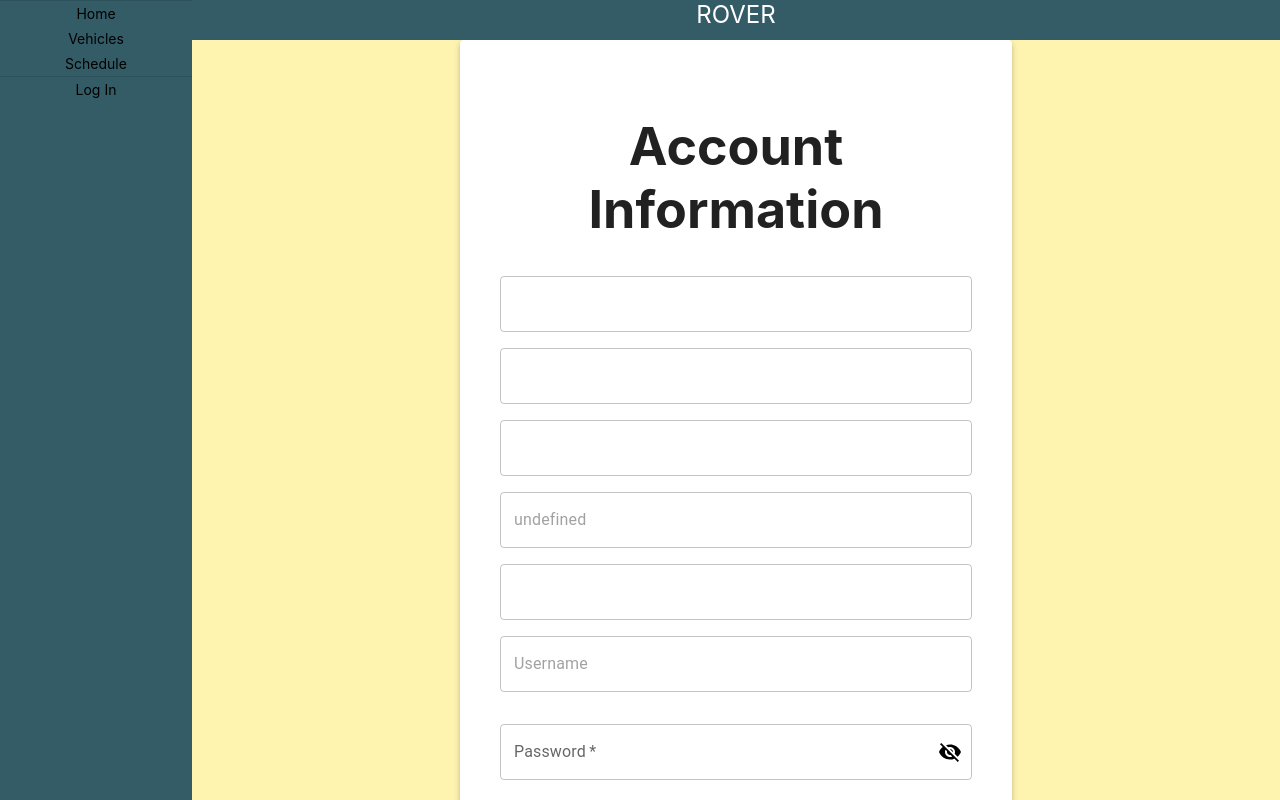
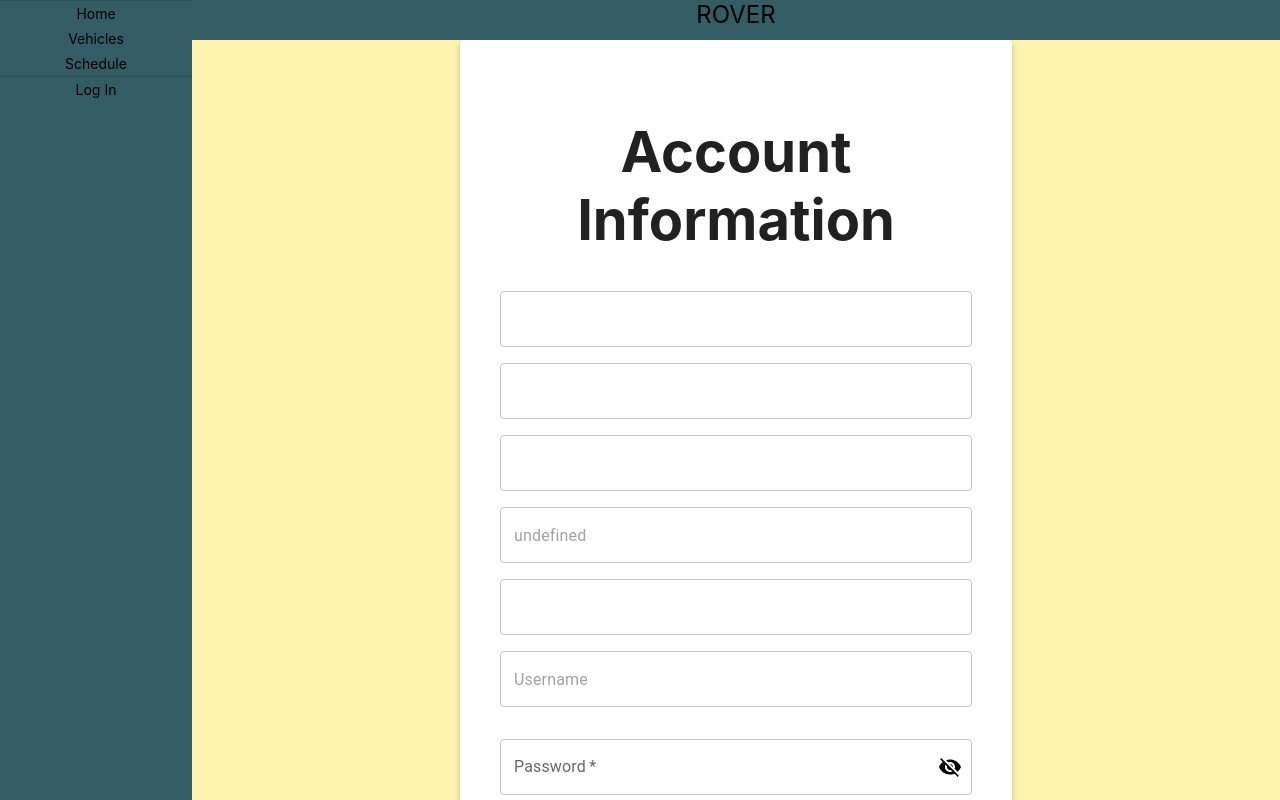
Before and after one commit to awcl/ROVER, a React (Create React App) app in the folder ui/: page /account in a window 1280 px wide. Built offline with nearby package versions, Linux system fonts and the light colour scheme; no server answers.

Commit message:
account mgmt

```diff
--- a/ui/src/App.css
+++ b/ui/src/App.css
@@ -6,8 +6,8 @@
   display: flex;
   flex-direction: column;
   align-items: center; */
-  font-size: calc(10px + 2vmin);
-  color: white;
+  font-size: calc(12px + 2vmin);
+  color: #000000;
 }
 
 .Result-Table,
--- a/ui/src/Views/Account.js
+++ b/ui/src/Views/Account.js
@@ -38,10 +38,12 @@ const Account = () => {
     };
     const handleMemberUpdate = async (e) => {
         e.preventDefault();
+        // console.log(firstName, lastName, rank, email, username, password, organization)
         if (!(/^[0-9]+$/).test(organization)) {
             window.alert(`Your organization entry can only be numeric 🙁`);
         }
         else if (username && password && password === confirmPassword) {
+            // console.log(firstName, lastName, rank, email, username, password, organization)
             try {
                 const response = await fetch(`${API_URL}/member/updatemember/${session.id}`, {
                     method: 'PATCH',
@@ -67,7 +69,7 @@ const Account = () => {
                     alignItems="center">
                     <Grid item xs={12}>
                         <Paper elevation={3} sx={{ p: 5 }}>
-                            <form onSubmit={handleMemberUpdate}>
+                            <form onSubmit={(e) => handleMemberUpdate(e)}>
                                 <h1>Account Information</h1>
                                 {errorMessage && <div className='failed'>{errorMessage}</div>}
                                 <Grid container spacing={2}>
@@ -182,7 +184,7 @@ const Account = () => {
                                         <Button
                                             fullWidth
                                             variant="contained"
-                                            onClick={() => navigate('/account')}
+                                            // onClick={(e) => handleMemberUpdate(e)}
                                         >
                                             Save
                                         </Button>
```
